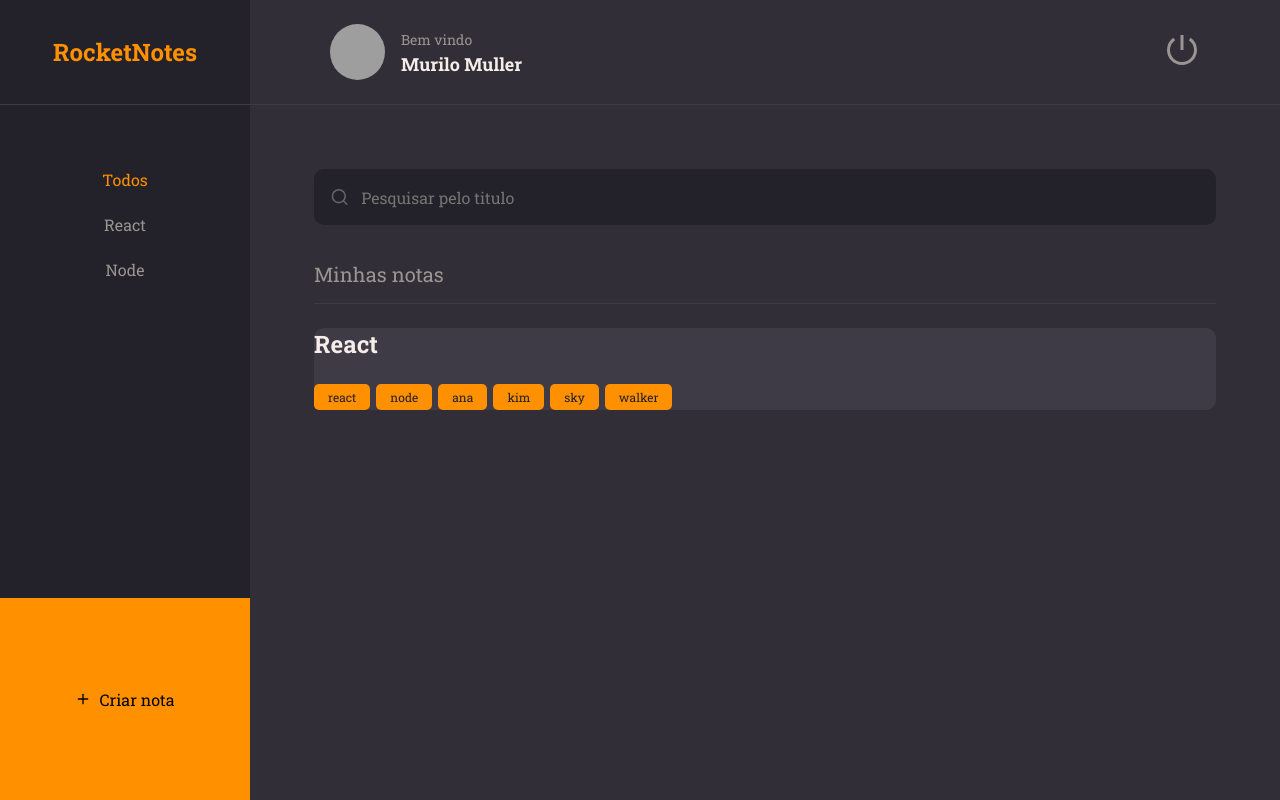
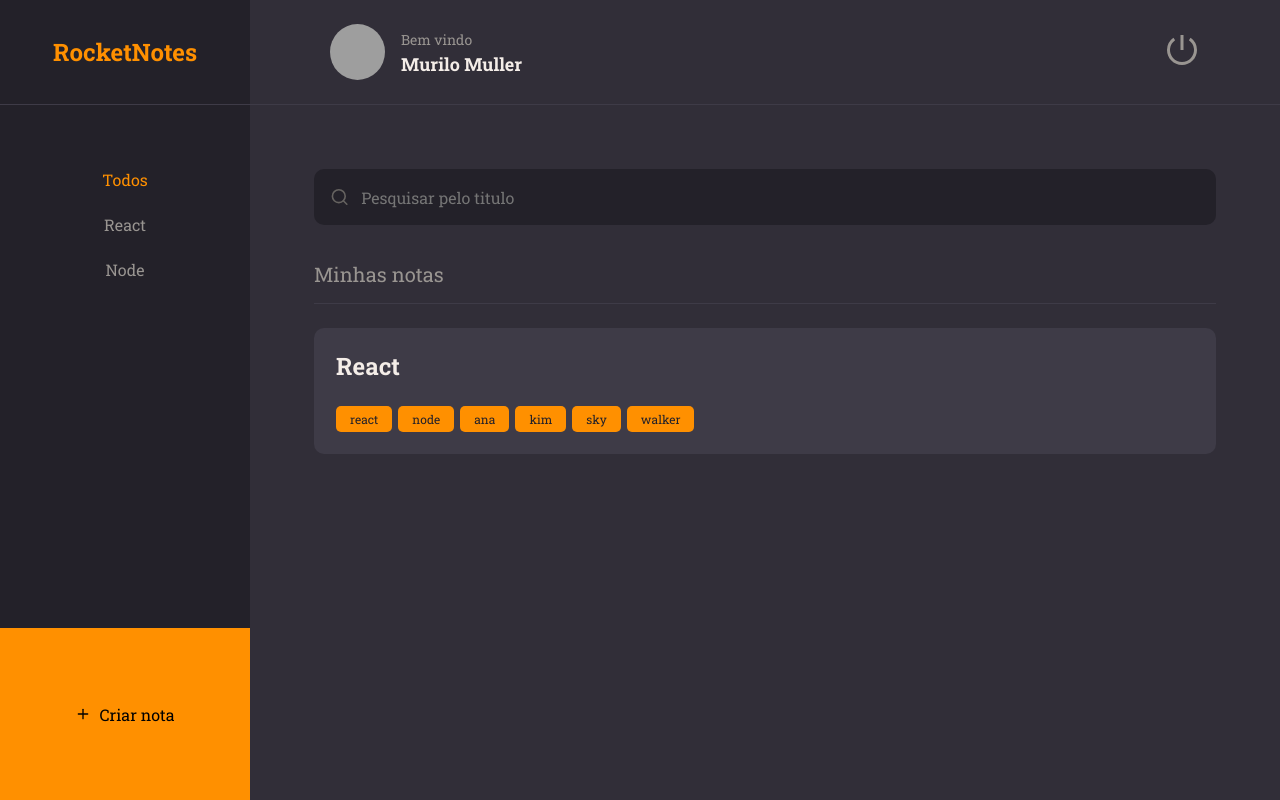
Before and after one commit to MullerHub/Rocketseat-Explorer, a React (Vite) app in the folder Stage0901/RocketNotes/: page / in a window 1280 px wide. Built offline with nearby package versions, Linux system fonts and the light colour scheme; grey boxes are pictures that could not be loaded.

Commit message:
Notes Finished

```diff
--- a/Stage0901/RocketNotes/src/components/Note/styles.js
+++ b/Stage0901/RocketNotes/src/components/Note/styles.js
@@ -6,6 +6,9 @@ export const Container = styled.button`
 
   border: none;
   border-radius: 10px;
+
+  padding: 22px;
+  margin-bottom: 16px;
 
   > h1 {
     flex: 1;
```
